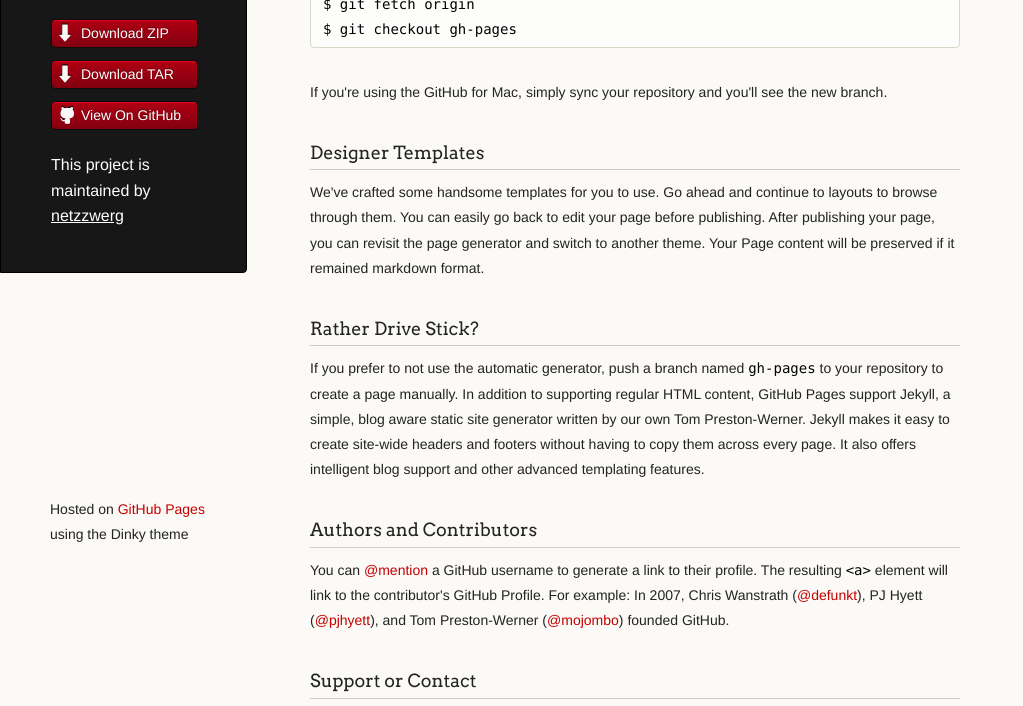
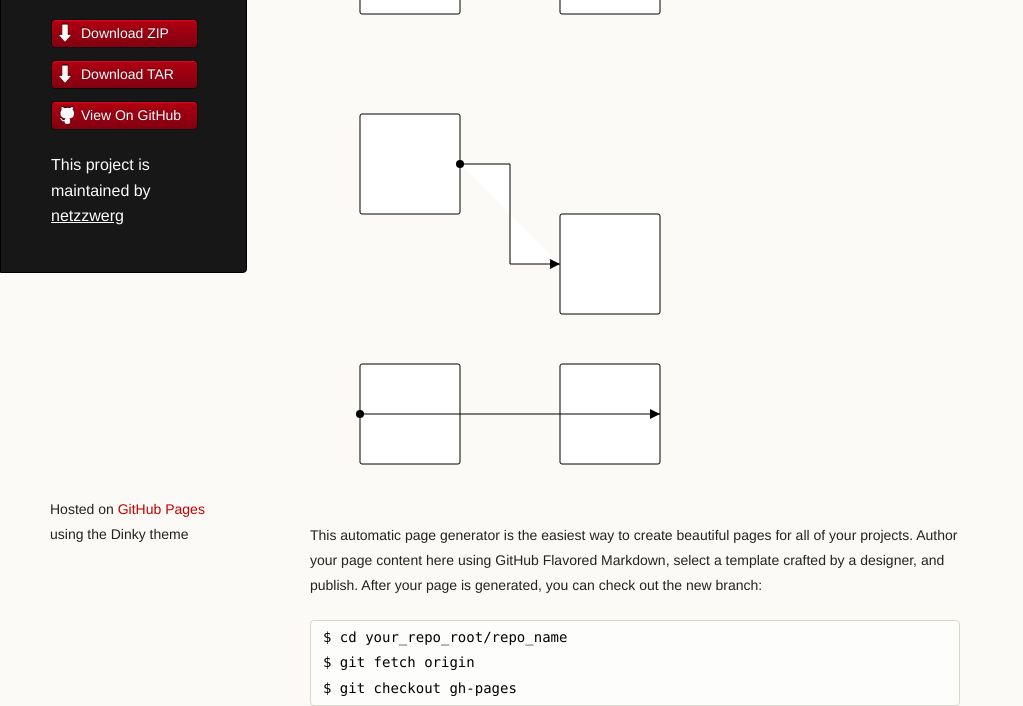
Before and after one commit to netzzwerg/manhattan-routing, a plain HTML site: page index.html in a window 1280 px wide. Shown: the part 221-927 px from the top of the page, without its empty margins (0-1023 px from the left). Drawn offline with Linux system fonts and the light colour scheme.

Commit message:
Added SVG file.

```diff
--- a/index.html
+++ b/index.html
@@ -32,6 +32,8 @@
       <section>
         <h3>
 <a name="welcome-to-github-pages" class="anchor" href="#welcome-to-github-pages"><span class="octicon octicon-link"></span></a>Welcome to GitHub Pages.</h3>
+
+<svg height="650" version="1.1" width="800" xmlns="http://www.w3.org/2000/svg"><desc>Created with Snap</desc><defs></defs><rect x="50" y="50" width="100" height="100" rx="2" ry="2" fill="#ffffff" stroke="#000000" style="stroke-width: 1px;"></rect><rect x="250" y="50" width="100" height="100" rx="2" ry="2" fill="#ffffff" stroke="#000000" style="stroke-width: 1px;"></rect><path d="M150,100 L250,100" fill="#ffffff" stroke="#000000" style="stroke-width: 1px;"></path><circle cx="150" cy="100" r="4"></circle><path d="M250,100L240,105L240,95L250,100"></path><rect x="50" y="250" width="100" height="100" rx="2" ry="2" fill="#ffffff" stroke="#000000" style="stroke-width: 1px;"></rect><rect x="250" y="350" width="100" height="100" rx="2" ry="2" fill="#ffffff" stroke="#000000" style="stroke-width: 1px;"></rect><path d="M150,300L200,300L200,400L250,400" fill="#ffffff" stroke="#000000" style="stroke-width: 1px;"></path><circle cx="150" cy="300" r="4"></circle><path d="M250,400L240,405L240,395L250,400"></path><rect x="50" y="500" width="100" height="100" rx="2" ry="2" fill="#ffffff" stroke="#000000" style="stroke-width: 1px;"></rect><rect x="250" y="500" width="100" height="100" rx="2" ry="2" fill="#ffffff" stroke="#000000" style="stroke-width: 1px;"></rect><path d="M50,550 L350,550" fill="#ffffff" stroke="#000000" style="stroke-width: 1px;"></path><circle cx="50" cy="550" r="4"></circle><path d="M350,550L340,555L340,545L350,550"></path></svg>
 
 <p>This automatic page generator is the easiest way to create beautiful pages for all of your projects. Author your page content here using GitHub Flavored Markdown, select a template crafted by a designer, and publish. After your page is generated, you can check out the new branch:</p>
 
```
Also changed, not shown: images/manhattan-routing.svg.
